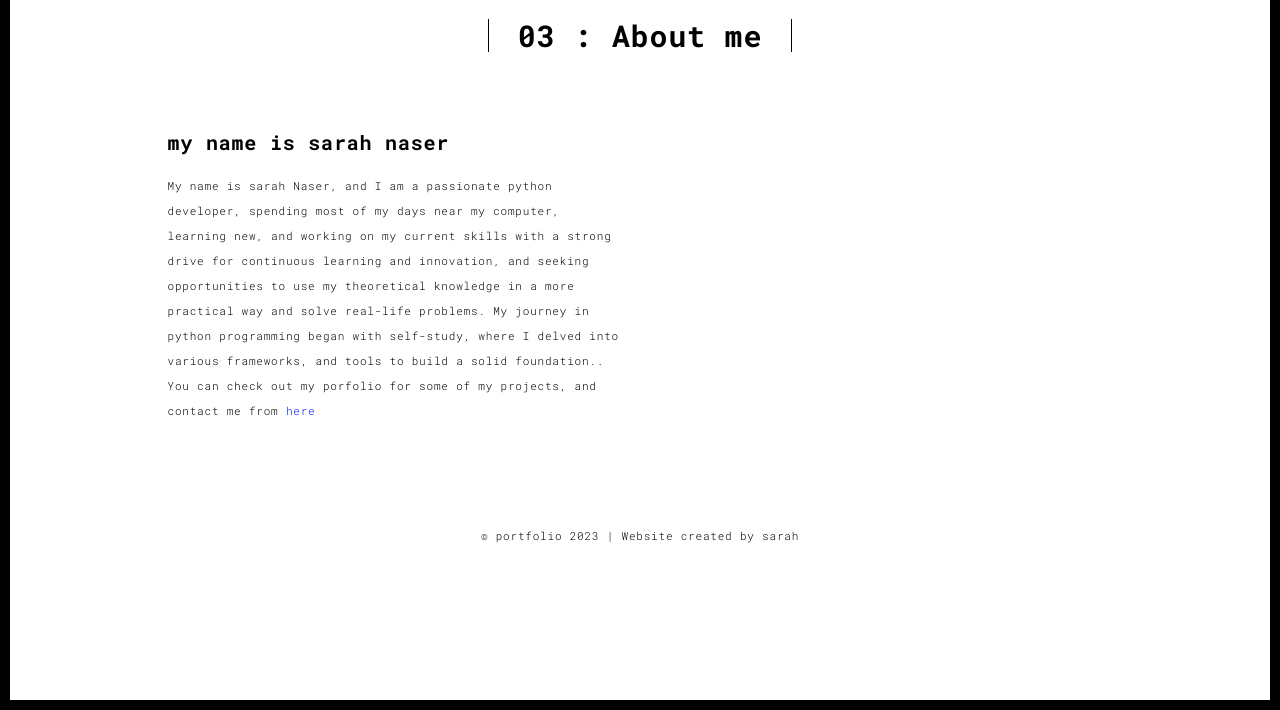
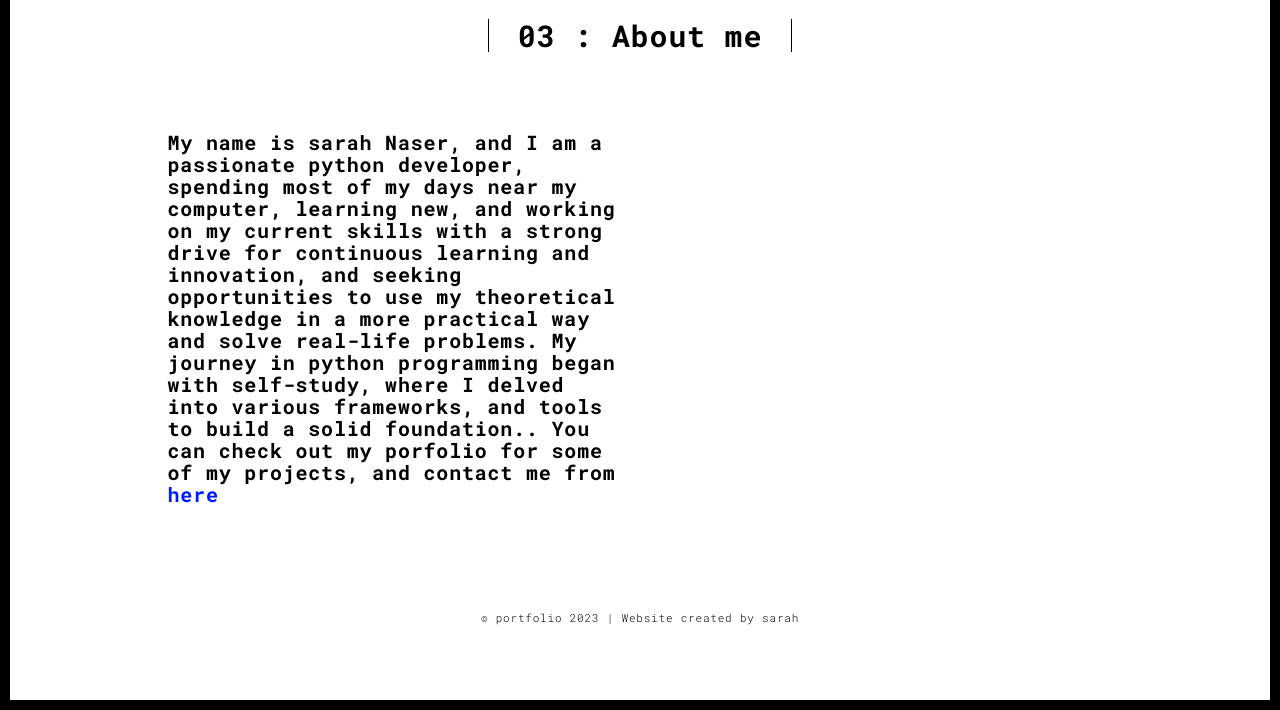
Before and after one commit to saraN004/portfo, a Flask app: page /about.html in a window 1280 px wide. Shown: the part 90-800 px from the top of the page. Run offline with Flask 3, Linux system fonts and the light colour scheme; some libraries are stand-ins or nearby versions.

Commit message:
confirm changes

```diff
--- a/templates/about.html
+++ b/templates/about.html
@@ -63,16 +63,16 @@
             <div class="col-md-10 col-md-offset-1">
               <div class="row">
                 <div class="col-xs-12 col-md-6">
-                  <h3>my name is sarah naser</h3>
-                  <p>My name is sarah Naser, and I am a passionate python developer, spending most of my days near my
+
+                  <h3>My name is sarah Naser, and I am a passionate python developer, spending most of my days near my
                     computer, learning new, and working on my current skills with a strong drive for continuous learning
                     and innovation, and seeking opportunities to use my theoretical knowledge in a more practical way
                     and solve real-life problems.
                     My journey in python programming began with self-study, where I delved into various frameworks, and
                     tools to build a solid foundation..
                     You can check out my porfolio for some of my projects, and contact me from <a
-                      href="contact.html">here</a></p>
-                  <h3></h3>
+                      href="contact.html">here</a></h3>
+
                   <p>
                   </p>
                 </div>
```
